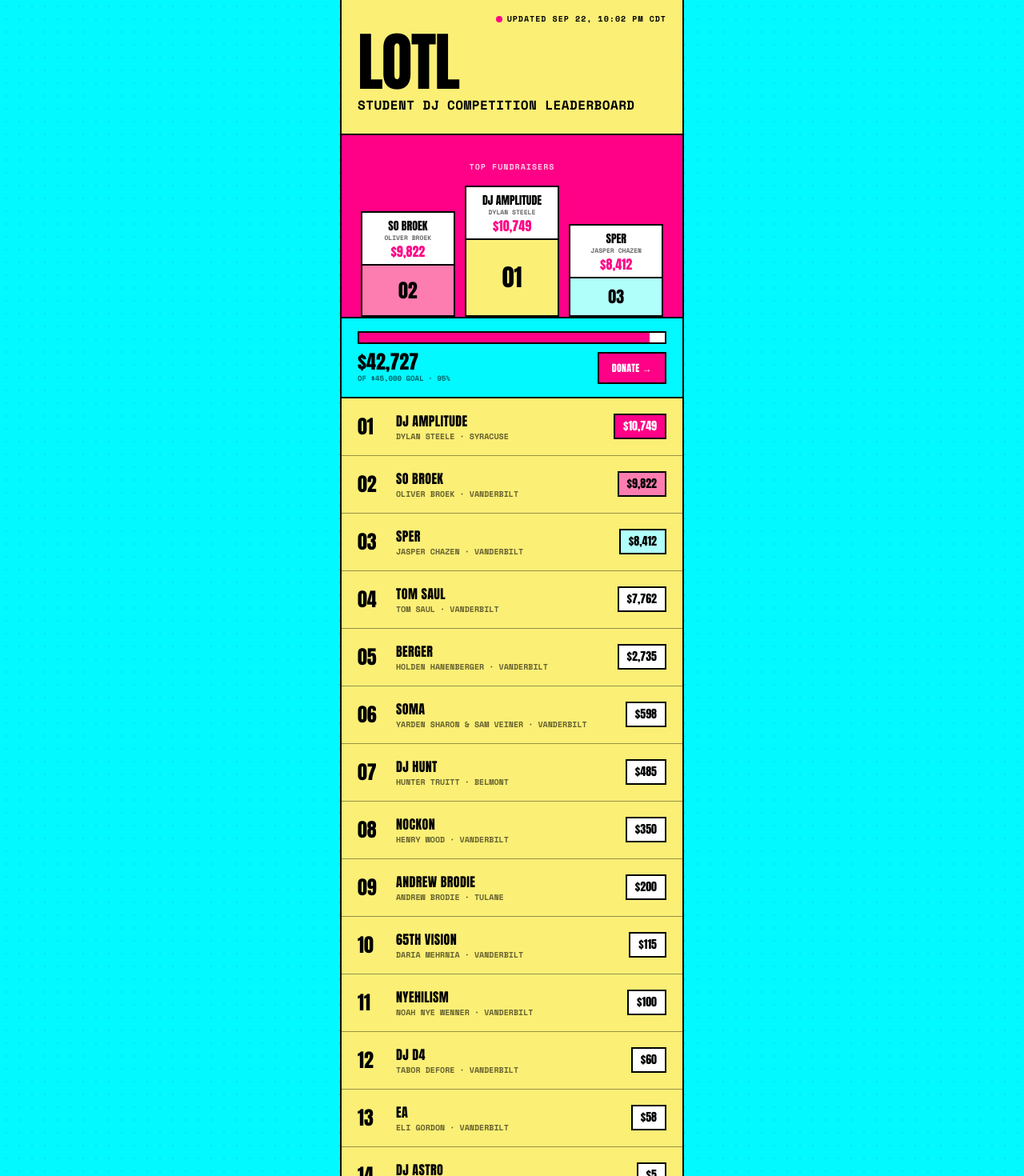
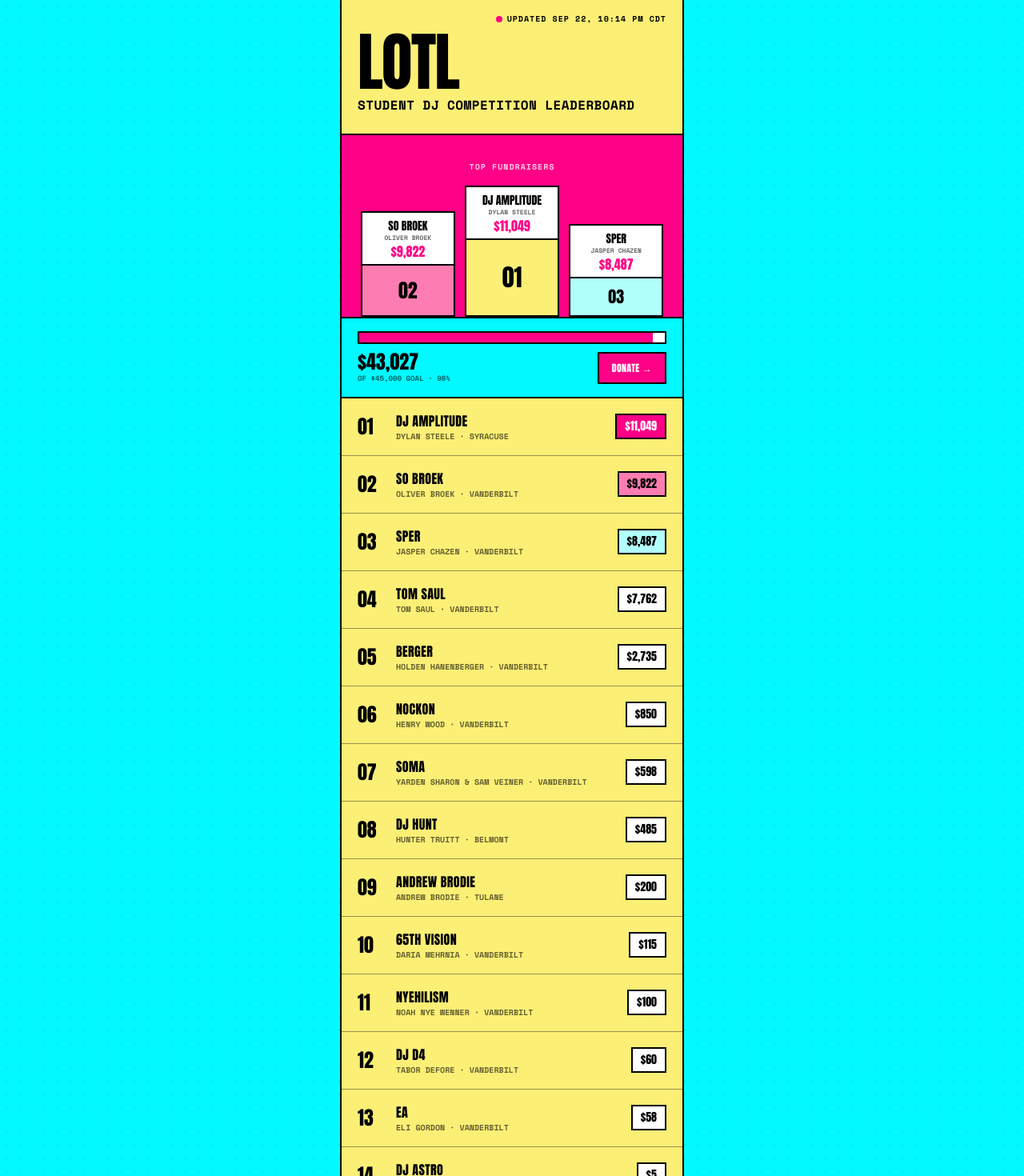
Before and after one commit to ndg24/dj-comp-leaderboard, a Next.js app: page / in a window 1280 px wide. Shown: the top 1470 px of the page at 80% size. Built offline with nearby package versions, Linux system fonts and the light colour scheme.

Commit message:
Update leaderboard totals for 2026-09-22 10:14 PM

```diff
--- a/src/data/djs.ts
+++ b/src/data/djs.ts
@@ -27,10 +27,10 @@ export const djs: DJ[] = [
   { id: "yarden-sam", djName: "SOMA", fullName: "Yarden Sharon & Sam Veiner", school: "Vanderbilt", amountRaised: 598 },
   { id: "joshua-levy", djName: "Dj Astro", fullName: "Joshua Levy", school: "Vanderbilt", amountRaised: 5 },
   { id: "eli-gordon", djName: "EA", fullName: "Eli Gordon", school: "Vanderbilt", amountRaised: 58 },
-  { id: "henry-wood", djName: "Nockon", fullName: "Henry Wood", school: "Vanderbilt", amountRaised: 350 },
-  { id: "jasper-chazen", djName: "Sper", fullName: "Jasper Chazen", school: "Vanderbilt", amountRaised: 8412 },
+  { id: "henry-wood", djName: "Nockon", fullName: "Henry Wood", school: "Vanderbilt", amountRaised: 850 },
+  { id: "jasper-chazen", djName: "Sper", fullName: "Jasper Chazen", school: "Vanderbilt", amountRaised: 8487 },
   { id: "holden-hanenberger", djName: "Berger", fullName: "Holden Hanenberger", school: "Vanderbilt", amountRaised: 2735 },
-  { id: "dylan-steele", djName: "DJ Amplitude", fullName: "Dylan Steele", school: "Syracuse", amountRaised: 10749 },
+  { id: "dylan-steele", djName: "DJ Amplitude", fullName: "Dylan Steele", school: "Syracuse", amountRaised: 11049 },
   { id: "mick-hooley", djName: "HOOLZ", fullName: "Mick Hooley", school: "Vanderbilt", amountRaised: 0 },
   { id: "noah-wenner", djName: "Nyehilism", fullName: "Noah Nye Wenner", school: "Vanderbilt", amountRaised: 100 },
 ];
@@ -40,9 +40,9 @@ export const siteConfig = {
   // Real overall campaign total — updated nightly alongside the DJ amounts.
   // Includes donations not tied to any DJ's own link, so it may run ahead of
   // the sum of amountRaised across djs[].
-  totalRaised: 42727,
+  totalRaised: 43027,
   // Updated automatically every time sync.py writes this file.
-  lastUpdated: "2026-09-22T22:02:06-05:00",
+  lastUpdated: "2026-09-22T22:14:58-05:00",
   donateUrl: "https://www.lightsonthelawn.org/dj-competition",
 };
 
```
